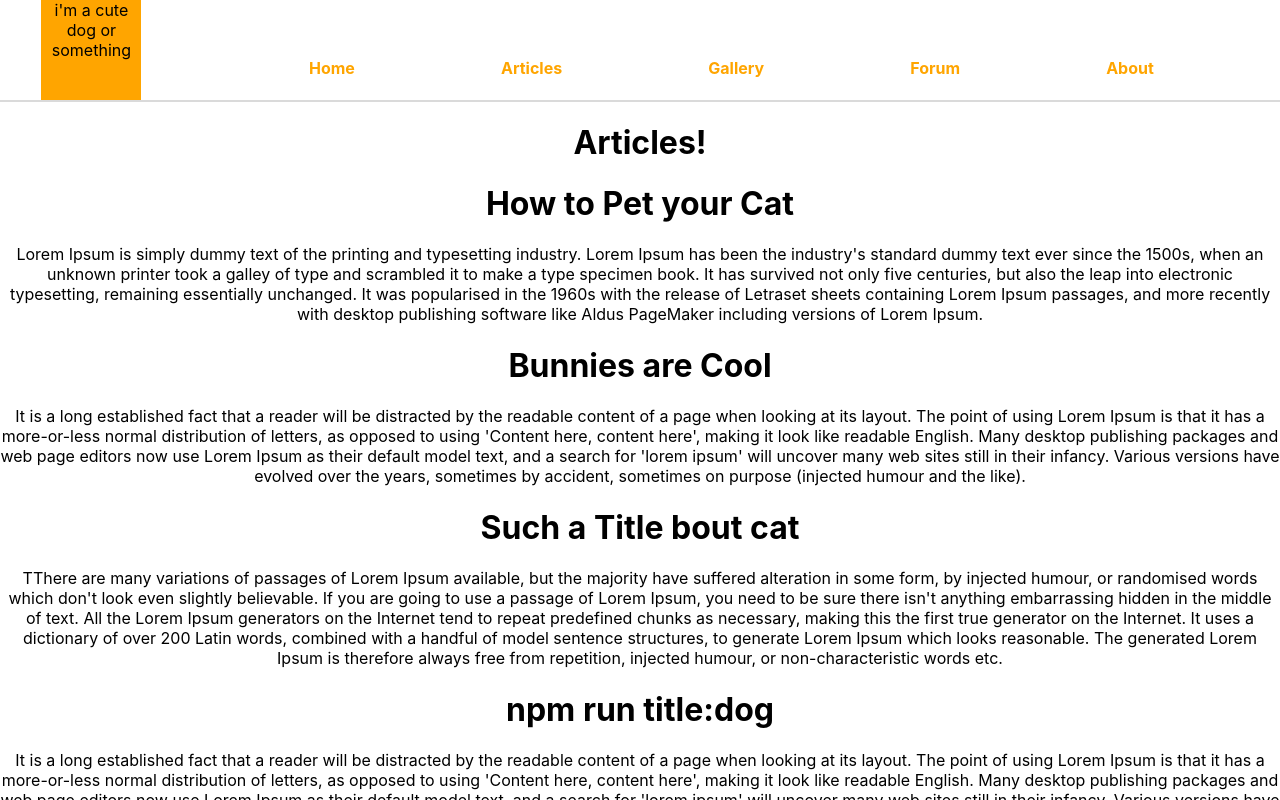
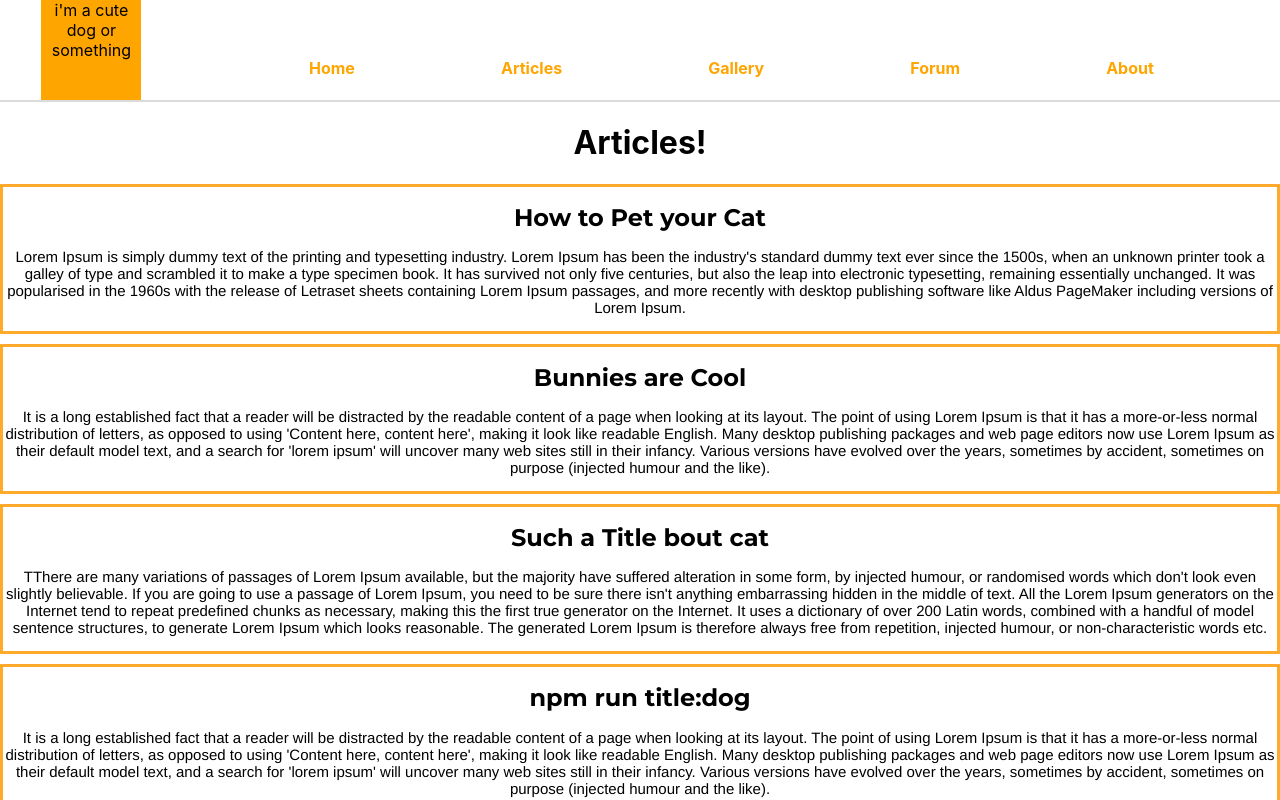
Before and after one commit to rursteve2/fetch, a React (Create React App) app: page /articles in a window 1280 px wide. Shown: the top 800 px of the page. Built offline with nearby package versions, Linux system fonts and the light colour scheme.

Commit message:
some css changes

```diff
--- a/public/index.html
+++ b/public/index.html
@@ -5,7 +5,7 @@
     <!-- <link rel="shortcut icon" href="%PUBLIC_URL%/favicon.ico" /> -->
     <meta name="viewport" content="width=device-width, initial-scale=1" />
     <meta name="theme-color" content="#000000" />
-    <!--
+    <link href="https://fonts.googleapis.com/css?family=Montserrat:400,700&display=swap" rel="stylesheet">    <!--
       manifest.json provides metadata used when your web app is installed on a
       user's mobile device or desktop. See https://developers.google.com/web/fundamentals/web-app-manifest/
     -->
--- a/src/App.css
+++ b/src/App.css
@@ -35,3 +35,20 @@
     transform: rotate(360deg);
   }
 }
+
+.articles {
+  border: 3px #FFAA2B solid;
+  margin: 10px 0 10px 0;
+  /* display: flex;
+  flex-direction: column; */
+
+}
+.articles p {
+  font-family: 'helvetica';
+  font-size: 15px
+}
+.articles h1 {
+  font-family: 'Montserrat', sans-serif;
+  font-size: 24px;
+  font-weight: bold;
+}
--- a/src/components/Search.js
+++ b/src/components/Search.js
@@ -22,7 +22,7 @@ class Search extends Component {
     onSubmit = (e) => {
         e.preventDefault()
         let allArticles = articles.filter((article) =>
-          article.pet === this.props.search || article.pet+'s' === this.props.search
+          article.pet.includes(this.props.search) || article.pet+'s' === this.props.search
         )
         console.log(allArticles)
         this.setState({
@@ -38,7 +38,7 @@ class Search extends Component {
       let map = this.state.submitted ?
       this.state.filteredArticles.map((article) => {
           return(
-              <div>
+              <div className="articles">
               <h1>{article.title}</h1>
               <p>{article.body}</p>
               </div>
@@ -46,7 +46,7 @@ class Search extends Component {
       }) : null
   return (
     <div>
-        <form onSubmit={e => this.onSubmit(e)}>
+        <form onChange={e => this.onSubmit(e)}>
             <input onChange={this.props.onChangeHandler} type="search" value={this.props.search} placeholder="Search for article"/>
             <button type="submit">Search</button>
         </form>
--- a/src/components/SingleArticle.js
+++ b/src/components/SingleArticle.js
@@ -4,7 +4,7 @@ class SingleArticle extends Component {
   render() {
     const { article } = this.props;
   return (
-    <div>
+    <div className="articles">
       <h1>{article.title}</h1>
       <p>{article.body}</p>
     </div>
```
